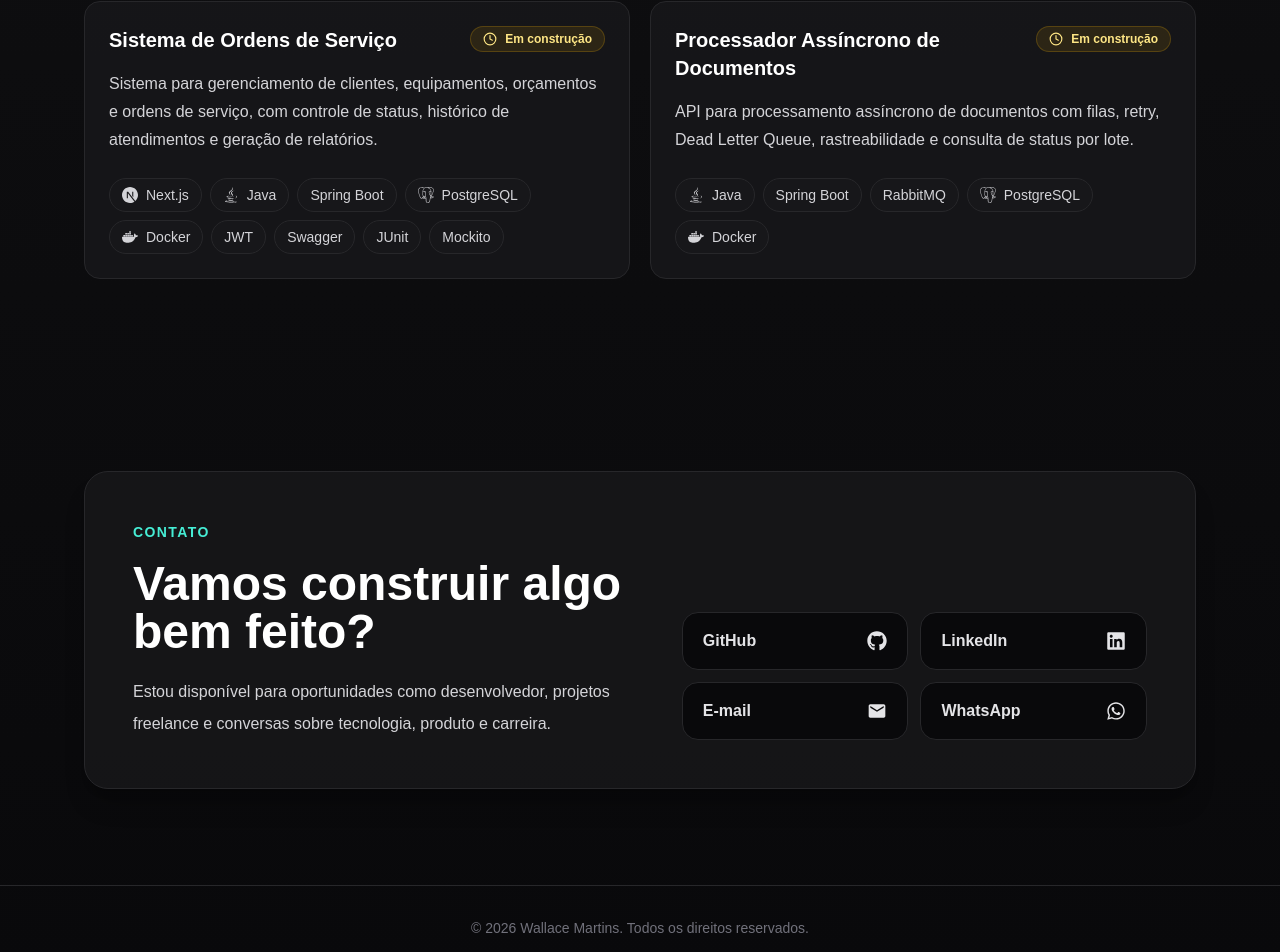
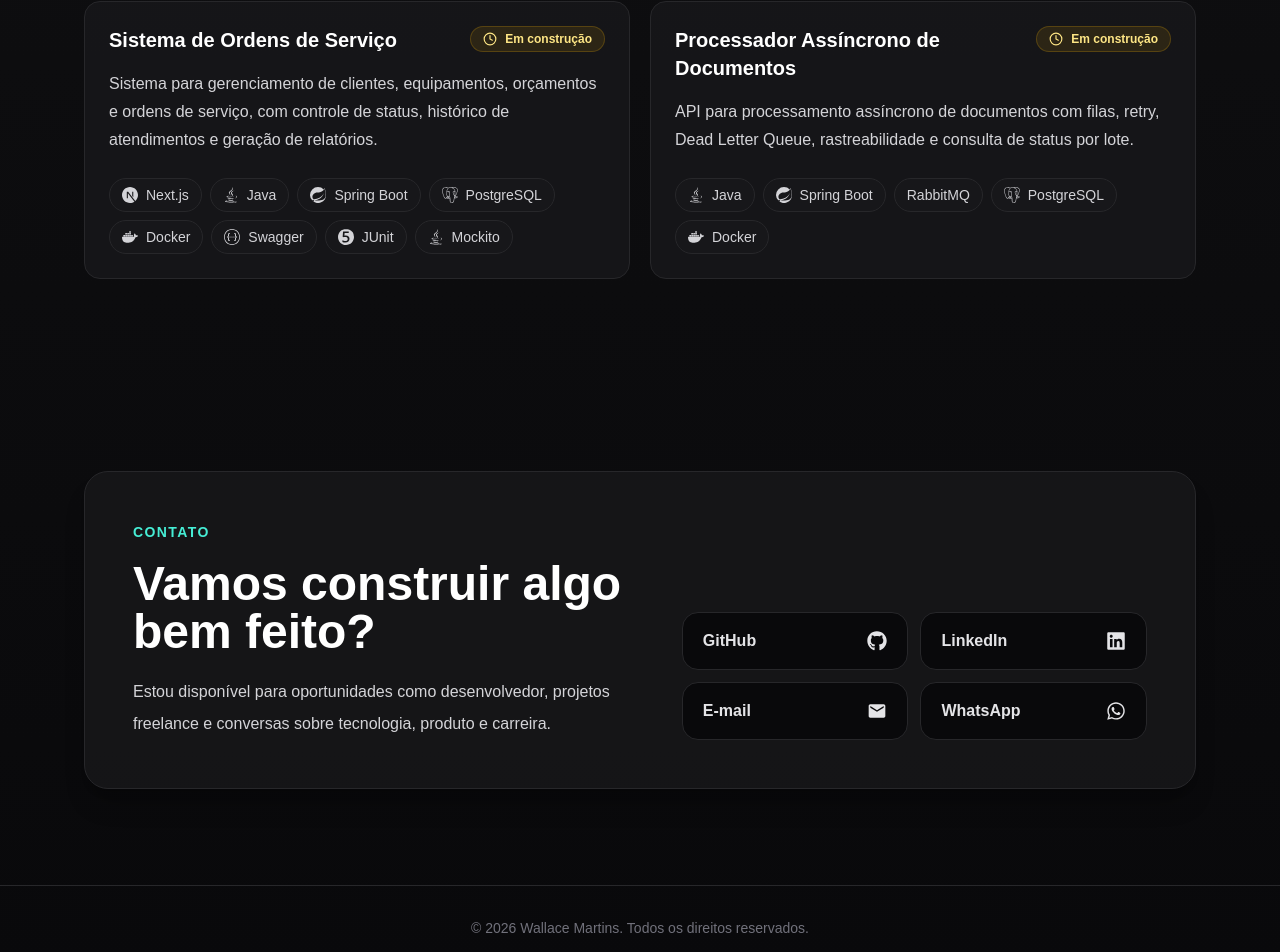
Before and after one commit to WallaceMartinsz/WallaceMartinsz.github.io, a Next.js app: page / in a window 1280 px wide. Shown: the part 2328-3280 px from the top of the page. Built offline with nearby package versions, Linux system fonts and the light colour scheme.

Commit message:
fix: badge tech

```diff
--- a/components/TechBadge.tsx
+++ b/components/TechBadge.tsx
@@ -4,6 +4,7 @@ import { GrOracle } from "react-icons/gr";
 import {
     SiDocker,
     SiJquery,
+    SiJunit5,
     SiNextdotjs,
     SiPostgresql,
     SiPython,
@@ -11,6 +12,7 @@ import {
     SiSpring,
     SiTailwindcss,
     SiTypescript,
+    SiSwagger
 } from "react-icons/si";
 
 const iconMap: Record<string, IconType> = {
@@ -27,6 +29,10 @@ const iconMap: Record<string, IconType> = {
     "Spring": SiSpring,
     "Tailwind CSS": SiTailwindcss,
     "TypeScript": SiTypescript,
+    "Spring Boot": SiSpring,
+    "Swagger": SiSwagger,
+    "JUnit": SiJunit5,
+    "Mockito": FaJava,
 };
 
 interface TechBadgeProps {
--- a/data/projects.ts
+++ b/data/projects.ts
@@ -11,7 +11,7 @@ export const projects: Project[] = [
         id: 1,
         title: "Sistema de Ordens de Serviço",
         description: "Sistema para gerenciamento de clientes, equipamentos, orçamentos e ordens de serviço, com controle de status, histórico de atendimentos e geração de relatórios.",
-        technologies: ["Next.js", "Java", "Spring Boot", "PostgreSQL", "Docker", "JWT", "Swagger", "JUnit" ,"Mockito"],
+        technologies: ["Next.js", "Java", "Spring Boot", "PostgreSQL", "Docker", "Swagger", "JUnit" ,"Mockito"],
         status: "Em construção",
     },
     {
```
Also changed, not shown: 1 other file (tests, documents, lock files or other folders).
